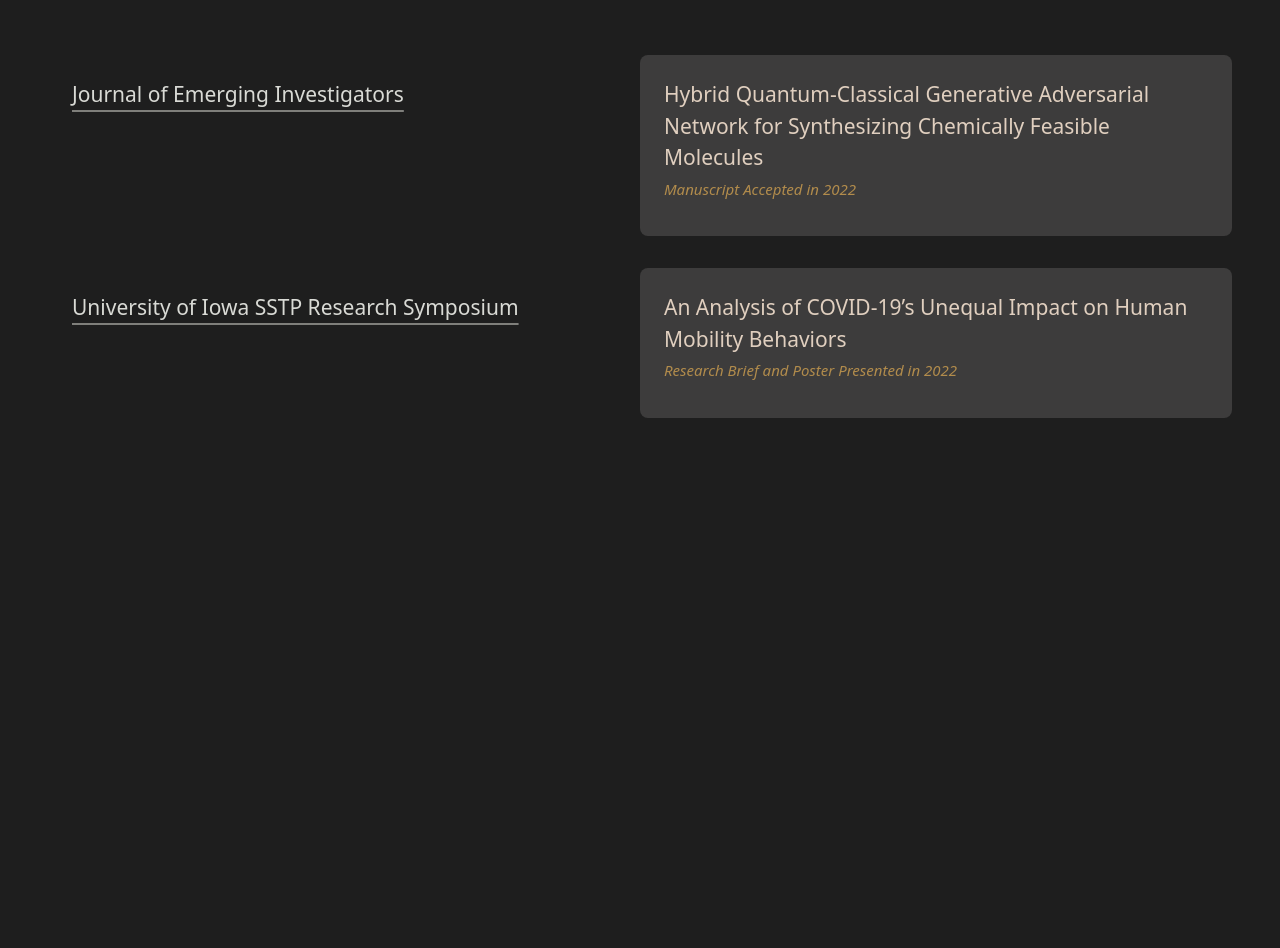
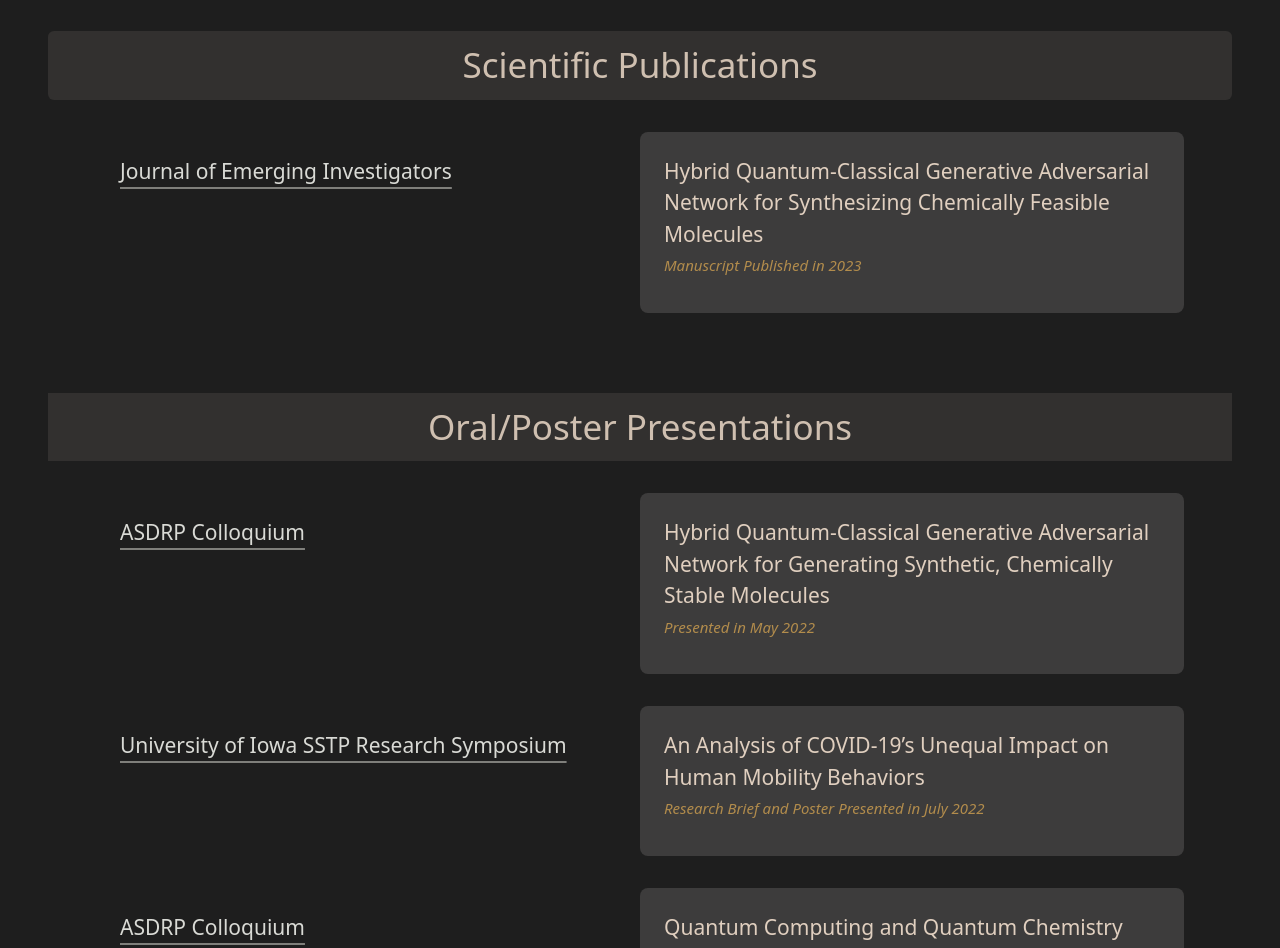
Before and after one commit to adelly13/personal-website, a Next.js app: page /publications in a window 1280 px wide. Shown: the part 220-1168 px from the top of the page. Before the commit the page ends 800 px from the top, so only its background shows below. Built offline with nearby package versions, Linux system fonts and the light colour scheme.

Commit message:
updated publications

```diff
--- a/pages/projects.js
+++ b/pages/projects.js
@@ -8,7 +8,7 @@
       <section className="text-[48px] text-gold text-center mb-3 mt-2 font-light">
         PROJECTS
       </section>
-      <section className="mt-8 mb-20">
+      <section className="mt-8 mb-20 ml-10 mr-10">
         <div className="text-center text-light-pink text-opacity-90 mb-8 text-[35px] bg-light-pink bg-opacity-10 p-2">
           Main Projects
         </div>
@@ -39,7 +39,7 @@
           />
         </section>
       </section>
-      <section className="mt-12 mb-8">
+      <section className="mt-12 mb-8 ml-10 mr-10">
         <div className="text-center text-light-pink text-opacity-90 mb-8 text-[35px] bg-light-pink bg-opacity-10 p-2">
           Other cool things!
         </div>
--- a/pages/publications.js
+++ b/pages/publications.js
@@ -5,23 +5,50 @@
     return (
         <div>
             <Nav active="Publications"/>
-            <section className="text-[48px] text-light-pink text-center mb-14 mt-2 font-light">
-                Publications
+            <section className="text-[48px] text-gold text-center mb-3 mt-2 font-light">
+                PUBLICATIONS
             </section>
-            <section className="grid gap-8">
+            <section className="mt-8 mb-20 ml-12 mr-12">
+                <div className="text-center text-light-pink text-opacity-90 mb-8 text-[35px] bg-light-pink bg-opacity-10 p-2 rounded-md">
+                    Scientific Publications
+                </div>
+                <div className="grid gap-8">
                     <PublicationCard
                         journal="Journal of Emerging Investigators"
                         title="Hybrid Quantum-Classical Generative Adversarial Network for Synthesizing Chemically Feasible Molecules"
-                    status="Manuscript Accepted in 2022"
+                        status="Manuscript Published in 2023"
                         href="https://emerginginvestigators.org/"
+                        href2="https://emerginginvestigators.org/articles/hybrid-quantum-classical-generative-adversarial-network-for-synthesizing-chemically-feasible-molecules"
+                    />
+                </div>
+            </section>
+            <section className="mt-8 mb-20 ml-12 mr-12">
+                <div className="text-center text-light-pink text-opacity-90 mb-8 text-[35px] bg-light-pink bg-opacity-10 p-2">
+                    Oral/Poster Presentations
+                </div>
+                <div className="grid gap-8">
+                    <PublicationCard
+                        journal="ASDRP Colloquium"
+                        title="Hybrid Quantum-Classical Generative Adversarial Network for Generating Synthetic, Chemically Stable Molecules"
+                        status="Presented in May 2022"
+                        href="https://www.asdrp.org/"
+                        href2="https://www.youtube.com/watch?v=Eg0rxtNCJcg&t=879s"
                     />
                     <PublicationCard
                         journal="University of Iowa SSTP Research Symposium"
                         title="An Analysis of COVID-19’s Unequal Impact on Human Mobility Behaviors"
-                    status="Research Brief and Poster Presented in 2022"
+                        status="Research Brief and Poster Presented in July 2022"
                         href="https://belinblank.education.uiowa.edu/students/sstp/"
                         href2="https://www.geo-social.com/blogs/Adelina_poster_2022.pdf"
                     />
+                    <PublicationCard
+                        journal="ASDRP Colloquium"
+                        title="Quantum Computing and Quantum Chemistry Updates - Atomic and Molecular Gaussian-Orbital Hartree-Fock Energy Calculations and Quantum-Classical Generative Adversarial Network For Molecular Geometry Generation"
+                        status="Presented in August 2022"
+                        href="https://www.asdrp.org/"
+                        href2="https://www.youtube.com/watch?v=f8veIMI0CA8"
+                    />
+                </div>
             </section>
         </div>
     )
```
Lines whose indentation alone changed are shown as unchanged.
